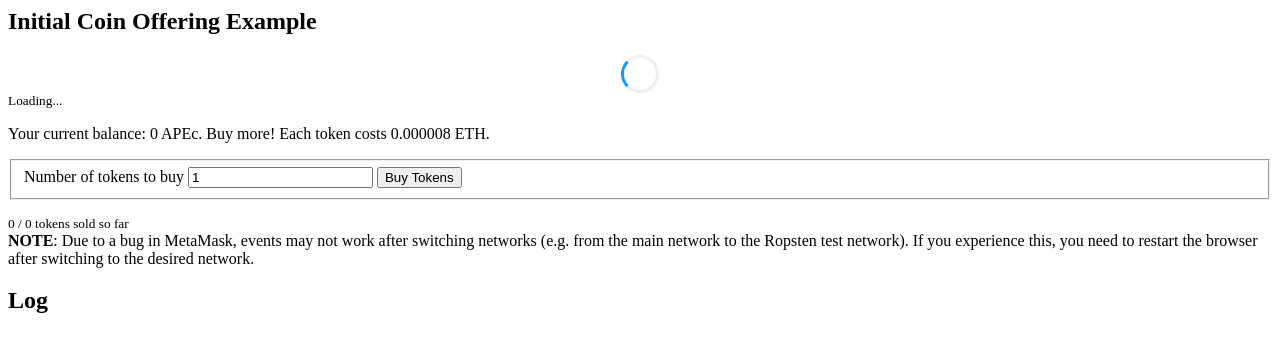
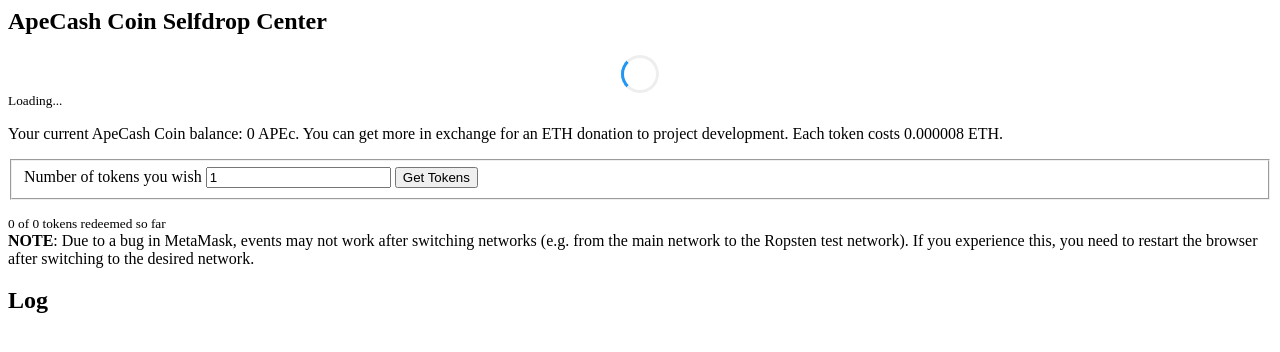
Before and after one commit to ApeCashProject/apec.github.io, a Jekyll site: the page built from index.html, in a window 1280 px wide. Shown: the top 352 px of the page. Built offline with Jekyll 4.4.1, drawn with Linux system fonts in a browser that asks for light colours.

Commit message:
Update default.html

```diff
--- a/_layouts/default.html
+++ b/_layouts/default.html
@@ -3,7 +3,7 @@
 <html lang="en">
 <head>
   <meta charset="utf-8">
-    <title>Program the Blockchain | Initial Coin Offering Example</title>
+    <title>ApeCash Projekt | APEc Selfdrop Center</title>
 
 
 
@@ -30,7 +30,7 @@
 <article class="cf pv5 ph3 ph4-ns w-100">
   <header>
     <h1 class="f1 mb1">
-      Initial Coin Offering Example
+      ApeCash Coin Selfdrop Center
     </h1>
   </header>
   <div class="lh-copy fw3 f4 dark-gray">
@@ -51,15 +51,15 @@
 </div>
 <div id="ui" class="dn">
   <p class="mt4">
-    Your current balance: <span id="owned">0</span> APEc.
-    Buy more! Each token costs 0.000008 ETH.
+    Your current ApeCash Coin balance: <span id="owned">0</span> APEc.
+    You can get more in exchange for an ETH donation to project development. Each token costs 0.000008 ETH.
   </p>
   <form id="buyForm" class="br2-ns">
     <fieldset class="cf bn ma0 pa0">
       <div class="cf">
-        <label class="clip" for="number">Number of tokens to buy</label>
-        <input class="f6 f5-l input-reset bn bg-near-white fl black-80 pa3 lh-solid w-100 w-75-m w-80-l br2-ns br--left-ns" placeholder="Number of tokens to buy" type="number" name="number" value="1" min="1" id="number">
-        <input class="f6 f5-l button-reset fl pv3 tc bn bg-animate bg-green hover-bg-dark-green white pointer w-100 w-25-m w-20-l br2-ns br--right-ns" type="submit" value="Buy Tokens">
+        <label class="clip" for="number">Number of tokens you wish</label>
+        <input class="f6 f5-l input-reset bn bg-near-white fl black-80 pa3 lh-solid w-100 w-75-m w-80-l br2-ns br--left-ns" placeholder="Number of tokens you wish" type="number" name="number" value="1" min="1" id="number">
+        <input class="f6 f5-l button-reset fl pv3 tc bn bg-animate bg-green hover-bg-dark-green white pointer w-100 w-25-m w-20-l br2-ns br--right-ns" type="submit" value="Get Tokens">
       </div>
     </fieldset>
   </form>
@@ -67,7 +67,7 @@
   <div class="bg-moon-gray br-pill h1 overflow-y-hidden mt3">
     <div id="progress" class="bg-blue br-pill h1" style="width:0px"></div>
   </div>
-  <small class="f6 black-60 db mb2 tr"><span id="sold">0</span> / <span id="total">0</span> tokens sold so far</small>
+  <small class="f6 black-60 db mb2 tr"><span id="sold">0</span> of <span id="total">0</span> tokens redeemed so far</small>
 
   <div class="flex items-center justify-center pa4 bg-lightest-blue navy mt4">
 
```
